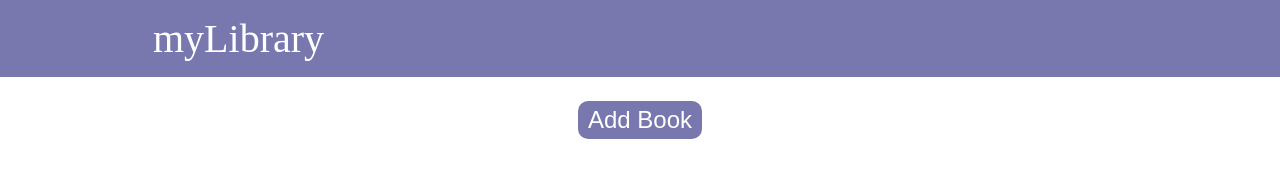
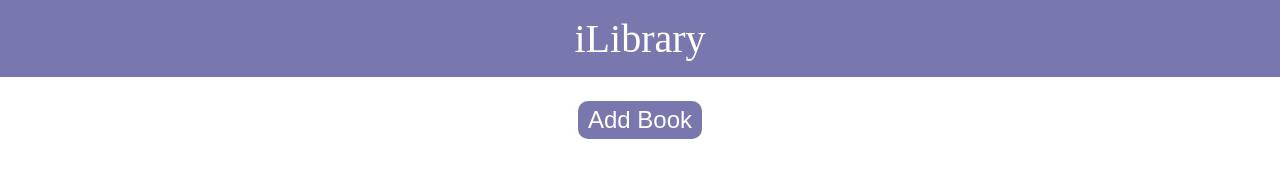
Before and after one commit to Cerefi/library, a plain HTML site: page index.html in a window 1280 px wide. Drawn offline with Linux system fonts and the light colour scheme.

Commit message:
Center header text

```diff
--- a/index.html
+++ b/index.html
@@ -23,7 +23,7 @@
     </dialog>
     <header>
         <div class="container">
-            <div class="header__text">myLibrary</div>
+            <div class="header__text">iLibrary</div>
         </div>
     </header>
     <div class="main">
--- a/style.css
+++ b/style.css
@@ -21,6 +21,7 @@ header {
 .header__text {
     font-size: 2.5rem;
     padding: 15px 25px;
+    text-align: center;
 }
 
 .addButton__section {
```
